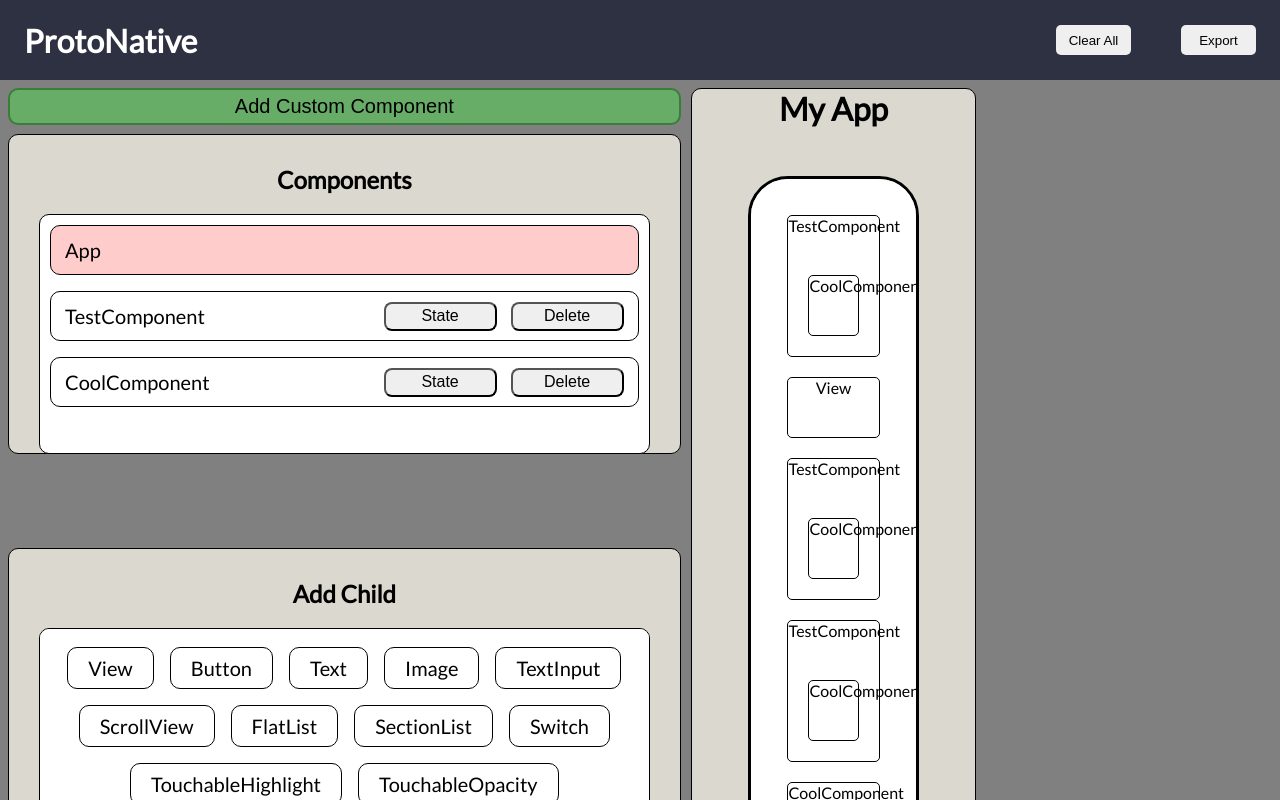
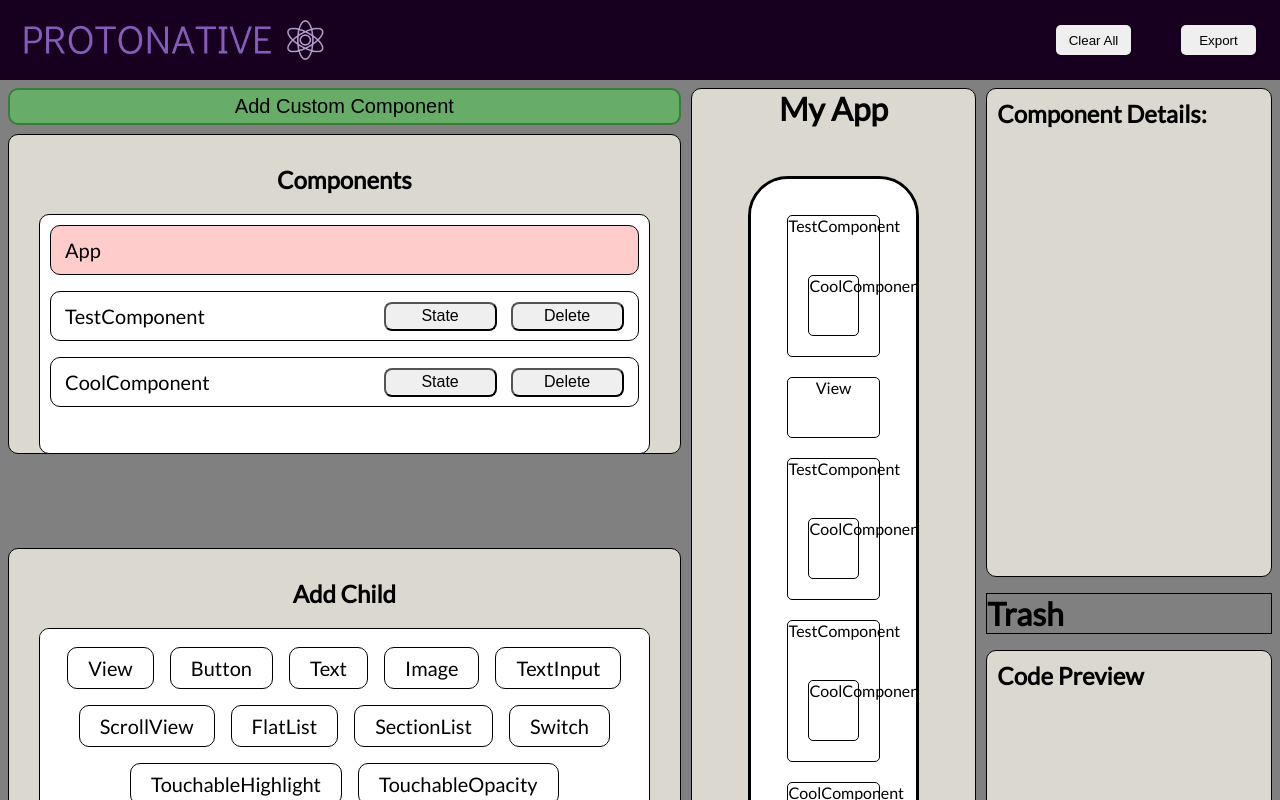
Before and after one commit to oslabs-beta/ProtoNative, a React app: page / in a window 1280 px wide. Shown: the top 800 px of the page. Built offline with nearby package versions, Linux system fonts and the light colour scheme.

Commit message:
changed styling and added logo

```diff
--- a/package.json
+++ b/package.json
@@ -24,6 +24,7 @@
     "electron": "^23.1.4",
     "electron-reloader": "^1.2.3",
     "eslint": "^8.36.0",
+    "file-loader": "^6.2.0",
     "html-webpack-plugin": "^5.5.0",
     "node-loader": "^2.0.0",
     "prettier": "^2.8.7",
--- a/src/components/containers/MainContainer.tsx
+++ b/src/components/containers/MainContainer.tsx
@@ -11,7 +11,7 @@ const MainContainer = (): JSX.Element => {
       <div id='main-container'>
         <LeftContainer />
         <AppCanvas />
-        {/* <RightContainer /> */}
+        <RightContainer />
       </div>
     </DndProvider>
   );
--- a/src/components/top/NavBar.tsx
+++ b/src/components/top/NavBar.tsx
@@ -1,9 +1,13 @@
 import React from 'react';
+
 
 const NavBar = (): JSX.Element => {
   return (
     <div id='navbar-container'>
-      <h1>ProtoNative</h1>
+      <div id='logo-container'>
+        <img id='actual-logo'src='../public/icons/logo-no-background.png'></img>
+      </div>
+
       <div id='master-button-container'>
         <button className='master-button'>Clear All</button>
         <button className='master-button'>Export</button>
--- a/src/styles/_variables.scss
+++ b/src/styles/_variables.scss
@@ -1,3 +1,3 @@
 $main-font: 'Lato';
-$primary-color: #2D3142;
+$primary-color: #17001f;
 $container-background: #dbd9cf
--- a/src/styles/navbar.scss
+++ b/src/styles/navbar.scss
@@ -7,6 +7,20 @@
   background-color: $primary-color;
   padding: 0 1.5rem;
   color: white;
+  overflow: hidden;
+}
+
+#logo-container{
+  width: 300px;
+  height: 60px;
+  overflow: hidden;
+  display: flex;
+  align-items: center;
+}
+
+#actual-logo{
+  width: 100%;
+  height: auto;
 }
 
 #master-button-container{
--- a/webpack.config.js
+++ b/webpack.config.js
@@ -17,6 +17,12 @@ module.exports = [
           test: /.node$/,
           loader: 'node-loader',
         },
+        {
+          test: /\.(png|jpg|gif)$/,
+          use: [{
+              loader: 'file-loader'
+          }]
+        }
       ],
     },
     output: {
```
Also changed, not shown: public/icons/logo-no-background.png (added).
